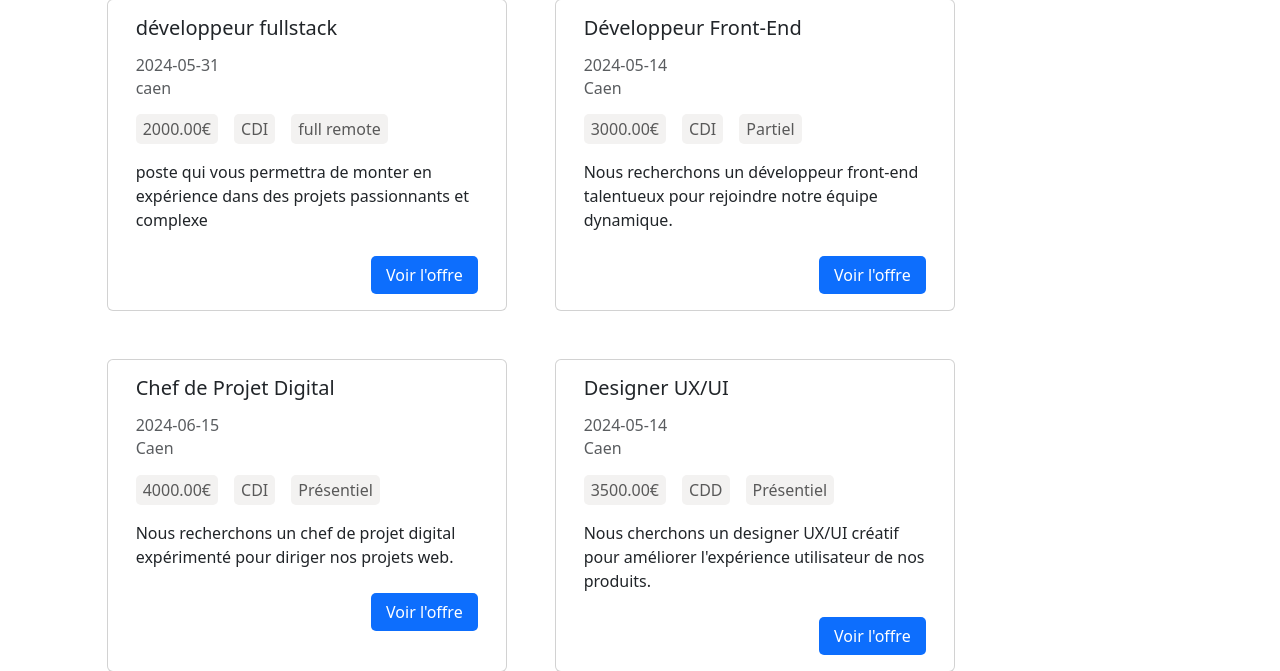
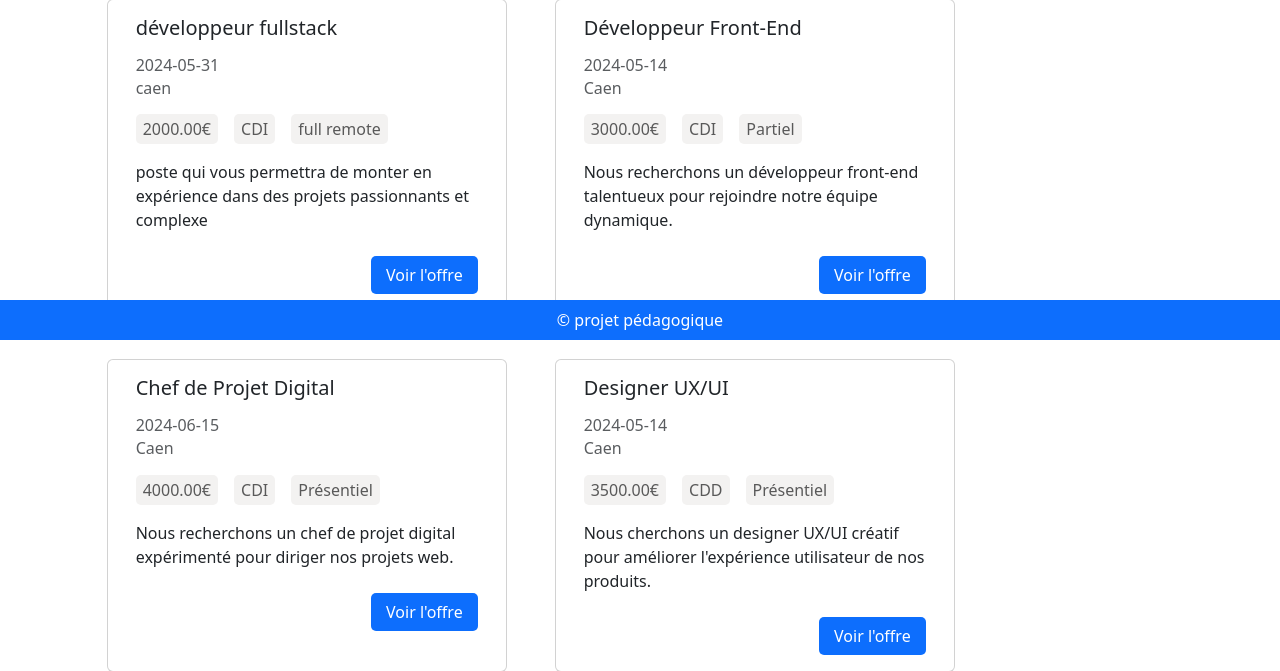
Before and after one commit to nico-private-dev/projet-cesi-admission, a PHP site: page / in a window 1280 px wide. Shown: the part 460-1131 px from the top of the page. Run offline with PHP 8.4, Linux system fonts and the light colour scheme; data comes from the database, SQL or seed files in the repository.

Commit message:
commit commentaire code

```diff
--- a/public/css/style.css
+++ b/public/css/style.css
@@ -3,12 +3,14 @@ body, html {
     padding: 0;
 }
 
+/* variables couleurs */
 :root {
     --sub-background: #F3F2F1;
     --sub-color-text: #595959;
     --color-warning: #C03435;
 }
 
+/* card offres */
 .card {
     position: relative;
 }
@@ -31,6 +33,7 @@ body, html {
     text-decoration: none;
 }
 
+/* bouton ajouter une offre */
 .btn-add-card {
     position: fixed;
     bottom: 70px;
@@ -56,6 +59,15 @@ body, html {
     fill: white;
 }
 
+/* taille formulaire modification offres */
 .champ-form-size {
     width: 32%;
 }
+
+/* footer */
+.footer-site {
+    position: fixed;
+    bottom: 0;
+    left: 0;
+    right: 0;
+}
--- a/view/_parts/footer.php
+++ b/view/_parts/footer.php
@@ -1,6 +1,16 @@
+<footer class="w-100 bg-primary d-flex justify-content-center py-2 mt-5 footer-site">
+    <span class="text-white">&copy; projet pédagogique</span>
+</footer>
+
+
+
+
+
 
 
 <script src="./public/js/bootstrap.min.js"></script>
+
+<!-- Affiche du formulaire de modification d'offres -->
 <script>
     document.getElementById('selectJobOffer').addEventListener('change', function() {
         var jobId = this.value;
@@ -27,4 +37,5 @@ document.getElementById('selectJobOffer').addEventListener('change', function()
 </script>
 
 </body>
+
 </html>
```
Lines whose indentation alone changed are shown as unchanged.
